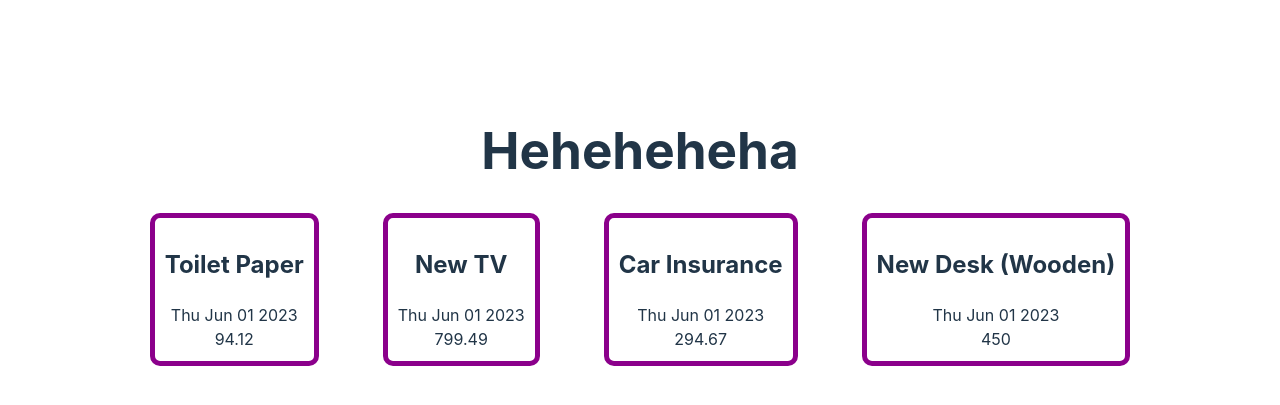
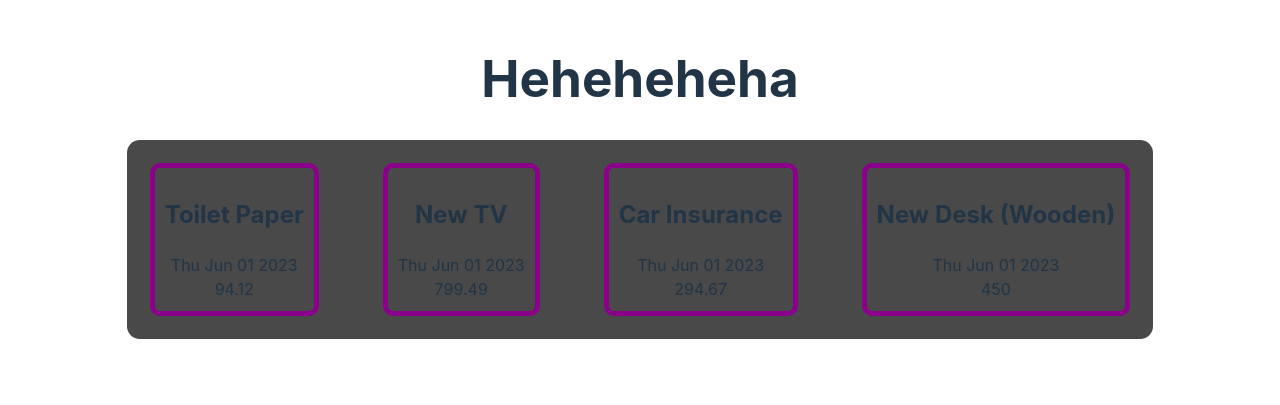
Before and after one commit to Nirmetron/AppReactJS, a React (Vite) app in the folder first-react-vite/: page / in a window 1280 px wide. Shown: the part 173-578 px from the top of the page. Built offline with nearby package versions, Linux system fonts and the light colour scheme.

Commit message:
a little more css changes

```diff
--- a/first-react-vite/src/App.css
+++ b/first-react-vite/src/App.css
@@ -24,6 +24,10 @@
   text-align: center;
   justify-content: center;
   align-content: center;
+  border-radius: 0.8rem;
+  background-color: rgb(73, 73, 73);
+  padding: 1.4rem;
+  margin-bottom: 100px;
 }
 
 .expense-item {
```
